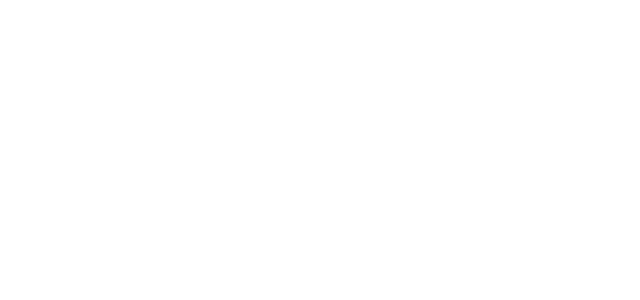
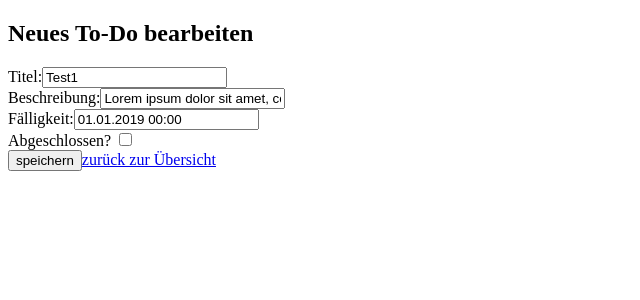
Before and after one commit to cwansart/todo-app, an Angular app: page /todos/edit/1 in a window 1280 px wide. Before the commit this address led to /. Shown: the top 300 px of the page, without its empty margins (0-640 px from the left). Built offline with nearby package versions, Linux system fonts and the light colour scheme.

Commit message:
add edit component

```diff
--- a/src/app/app-routing.module.ts
+++ b/src/app/app-routing.module.ts
@@ -3,6 +3,7 @@
 import { TodoListComponent } from './todos/list/todo-list.component';
 import { TodoDetailComponent } from './todos/detail/todo-detail.component';
 import { TodoAddComponent } from './todos/add/todo-add.component';
+import { TodoEditComponent } from './todos/edit/todo-edit.component';
 
 const routes: Routes = [
   {
@@ -11,6 +12,10 @@
       {
         path: 'add',
         component: TodoAddComponent,
+      },
+      {
+        path: 'edit/:id',
+        component: TodoEditComponent,
       },
       {
         path: ':id',
--- a/src/app/app.module.ts
+++ b/src/app/app.module.ts
@@ -9,6 +9,7 @@
 import { FormsModule } from '@angular/forms';
 import { DateValidationDirective } from './todos/validation/date-validation.directive';
 import { ErrorDirective } from './todos/validation/error.directive';
+import { TodoEditComponent } from './todos/edit/todo-edit.component';
 
 @NgModule({
   declarations: [
@@ -16,6 +17,7 @@
     TodoListComponent,
     TodoDetailComponent,
     TodoAddComponent,
+    TodoEditComponent,
     ErrorDirective,
     DateValidationDirective,
   ],
@@ -27,4 +29,5 @@
   providers: [],
   bootstrap: [AppComponent]
 })
-export class AppModule { }
+export class AppModule {
+}
--- /dev/null
+++ b/src/app/todos/edit/todo-edit.component.html
@@ -0,0 +1,34 @@
+<h2>Neues To-Do bearbeiten</h2>
+
+<form (ngSubmit)="onSubmit()" #form="ngForm">
+  <div>
+    <label for="title">Titel:</label>
+    <input type="text" id="title" name="title" [(ngModel)]="title" appError required>
+  </div>
+
+  <div>
+    <label for="description">Beschreibung:</label>
+    <input type="text" id="description" name="description" [(ngModel)]="description">
+  </div>
+
+  <div>
+    <label for="dueDate">Fälligkeit:</label>
+    <input
+      type="text"
+      id="dueDate"
+      name="dueDate"
+      [(ngModel)]="dueDate"
+      placeholder="MM.TT.JJJJ hh:mm"
+      appDate
+      appError
+      required>
+  </div>
+
+  <div>
+    <label for="done">Abgeschlossen? </label>
+    <input type="checkbox" id="done" name="done" [(ngModel)]="done">
+  </div>
+
+  <input type="submit" value="speichern" [disabled]="form.invalid">
+  <a routerLink="/todos">zurück zur Übersicht</a>
+</form>
--- /dev/null
+++ b/src/app/todos/edit/todo-edit.component.ts
@@ -0,0 +1,48 @@
+import { Component, OnInit } from '@angular/core';
+import { TodoService } from '../todo.service';
+import { ActivatedRoute, Router } from '@angular/router';
+import { switchMap } from 'rxjs/operators';
+import { Todo } from '../todo';
+import { Observable } from 'rxjs';
+import moment from 'moment';
+
+@Component({
+  templateUrl: './todo-edit.component.html',
+})
+export class TodoEditComponent implements OnInit {
+  private id: number;
+  public title: string;
+  public description: string;
+  public dueDate: string;
+  public done: boolean;
+  public lockForm = false;
+
+  constructor(private service: TodoService, private router: Router, private route: ActivatedRoute) {
+  }
+
+  public ngOnInit() {
+    this.route.paramMap.pipe(
+      switchMap(params => this.service.get(+params.get('id'))),
+    ).subscribe(todo => {
+      console.log('todo', todo);
+      this.id = todo.id;
+      this.title = todo.title;
+      this.dueDate = moment(todo.dueDate).format('DD.MM.YYYY HH:mm');
+      this.description = todo.description;
+      this.done = todo.done;
+    });
+  }
+
+  public onSubmit() {
+    this.lockForm = true;
+    this.service.put(this.id, {
+      title: this.title,
+      description: this.description,
+      dueDate: moment(this.dueDate, ['DD.MM.YYYY', 'DD.MM.YYYY HH:mm']).toDate(),
+      done: this.done,
+    }).subscribe(() => {
+      this.lockForm = false;
+      this.router.navigate(['/todos', this.id]);
+    });
+  }
+}
--- a/src/app/todos/todo.service.ts
+++ b/src/app/todos/todo.service.ts
@@ -52,4 +52,19 @@
     TODOS = TODOS.filter(todo => todo.id !== id);
     return of(found);
   }
+
+  public put(id: number, changed: Todo): Observable<boolean> {
+    if (TODOS.find(todo => todo.id === id) !== undefined) {
+      const listWithoutCurrent = TODOS.filter(todo => todo.id !== id);
+      TODOS = [
+        ...listWithoutCurrent,
+        {
+          id,
+          ...changed,
+        },
+      ];
+      return of(true);
+    }
+    return of(false);
+  }
 }
--- a/src/app/todos/validation/error.directive.ts
+++ b/src/app/todos/validation/error.directive.ts
@@ -28,7 +28,7 @@
       map(() => this.control.errors !== null ? Object.keys(this.control.errors) : []),
       distinctUntilChanged(),
     ).subscribe(errors => {
-      // TODO: find a cleaner solution
+      // TODO: find a cleaner solution; use debugger to find out what happens.
       errorContainer.innerText = '';
       for (const code of errors) {
         const text = this.renderer.createText(this.service.getErrorMessage(code));
```
